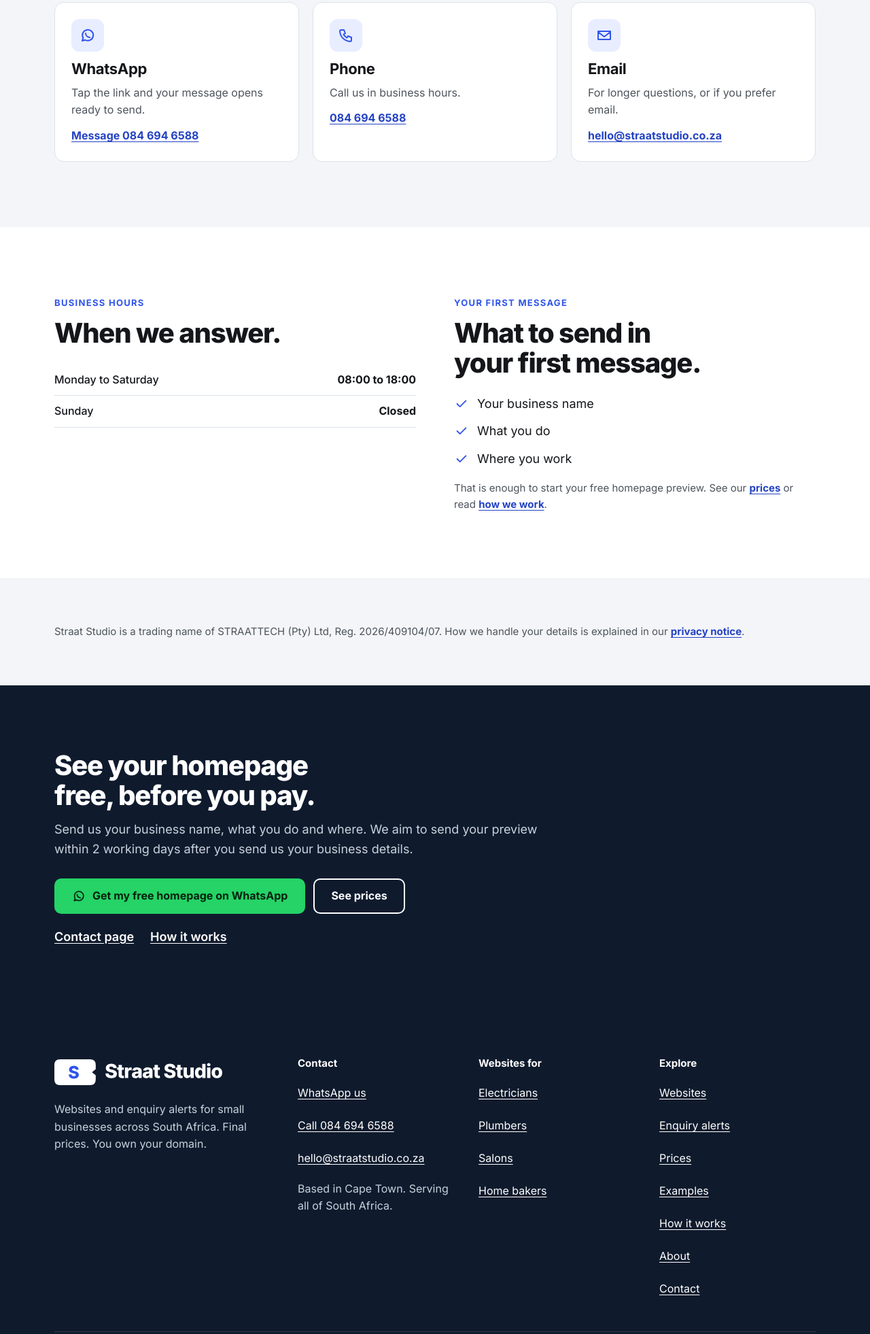
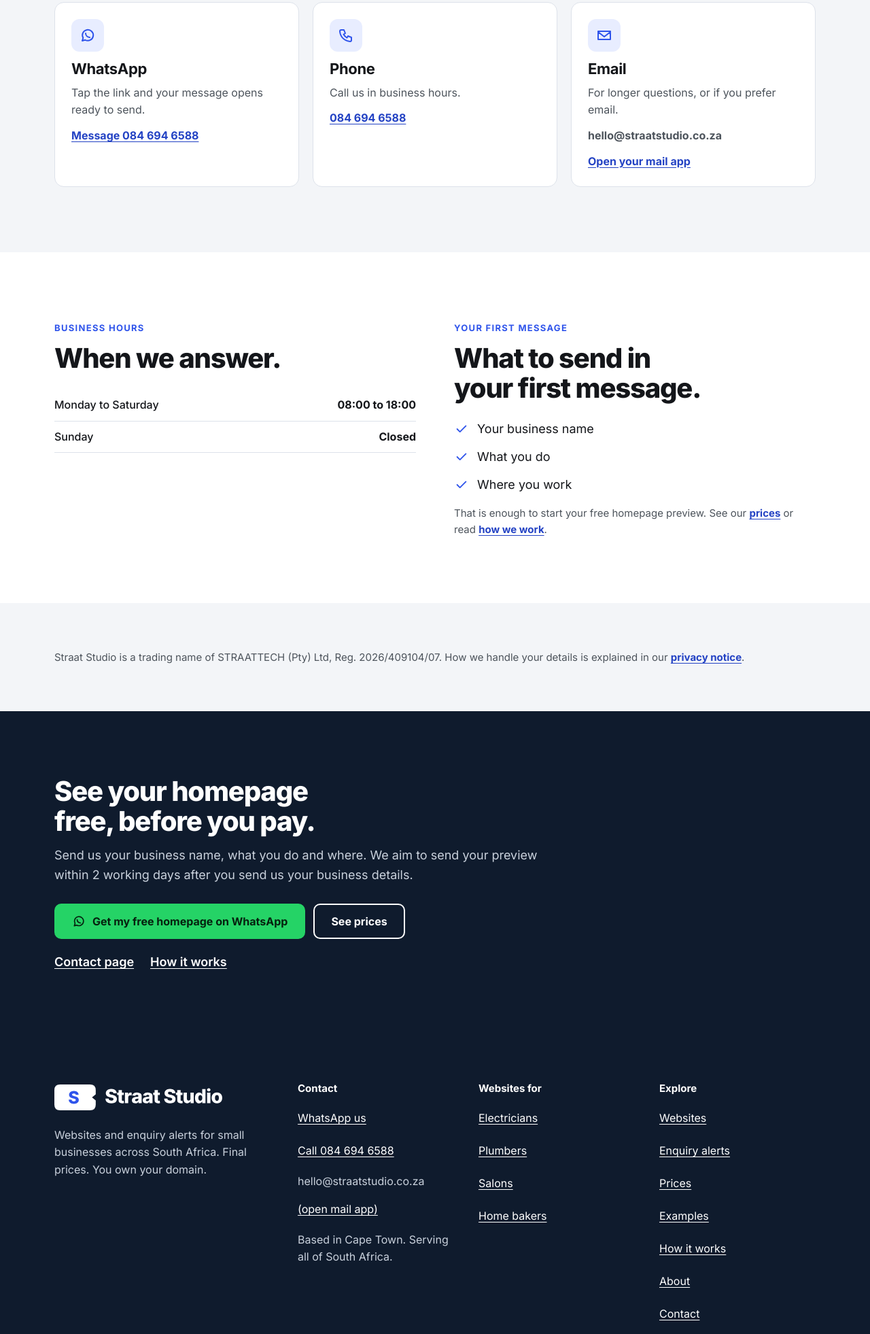
Before and after one commit to Khulani0/STRAAT-STUDIO, an Astro site: page /contact in a window 1280 px wide. Shown: the part 778-2740 px from the top of the page at 68% size. Built offline with nearby package versions, Linux system fonts and the light colour scheme; Astro itself is replaced by a stand-in of ours.

Commit message:
Show the email address as plain text beside the mail link on contact and footer

```diff
--- a/src/components/SiteFooter.astro
+++ b/src/components/SiteFooter.astro
@@ -14,7 +14,7 @@ const year = new Date().getFullYear();
       <div><h2 class="foot-h">Contact</h2><ul>
         <li><a href={whatsappHref(waMessage)} rel="noopener">WhatsApp us</a></li>
         <li><a href={phoneHref} data-event="phone-click">Call {business.phoneDisplay}</a></li>
-        <li><a href={emailHref}>{business.email}</a></li>
+        <li><span class="plain-email">{business.email}</span> <a href={emailHref} aria-label="Open your mail app to email us">(open mail app)</a></li>
         <li><span>Based in Cape Town. Serving all of South Africa.</span></li>
       </ul></div>
       <div><h2 class="foot-h">Websites for</h2><ul>
--- a/src/pages/contact.astro
+++ b/src/pages/contact.astro
@@ -46,7 +46,7 @@ const jsonLd = [{
       <div class="grid g3">
         <Card icon="whatsapp" title="WhatsApp"><p>Tap the link and your message opens ready to send.</p><p><a class="more" href={wa} rel="noopener" data-event="whatsapp-click">Message {business.phoneDisplay}</a></p></Card>
         <Card icon="phone" title="Phone"><p>Call us in business hours.</p><p><a class="more" href={phoneHref} data-event="phone-click">{business.phoneDisplay}</a></p></Card>
-        <Card icon="mail" title="Email"><p>For longer questions, or if you prefer email.</p><p><a class="more" href={emailHref} data-event="email-click">{business.email}</a></p></Card>
+        <Card icon="mail" title="Email"><p>For longer questions, or if you prefer email.</p><p><strong class="plain-email">{business.email}</strong></p><p><a class="more" href={emailHref} data-event="email-click">Open your mail app</a></p></Card>
       </div>
     </div>
   </section>
```
